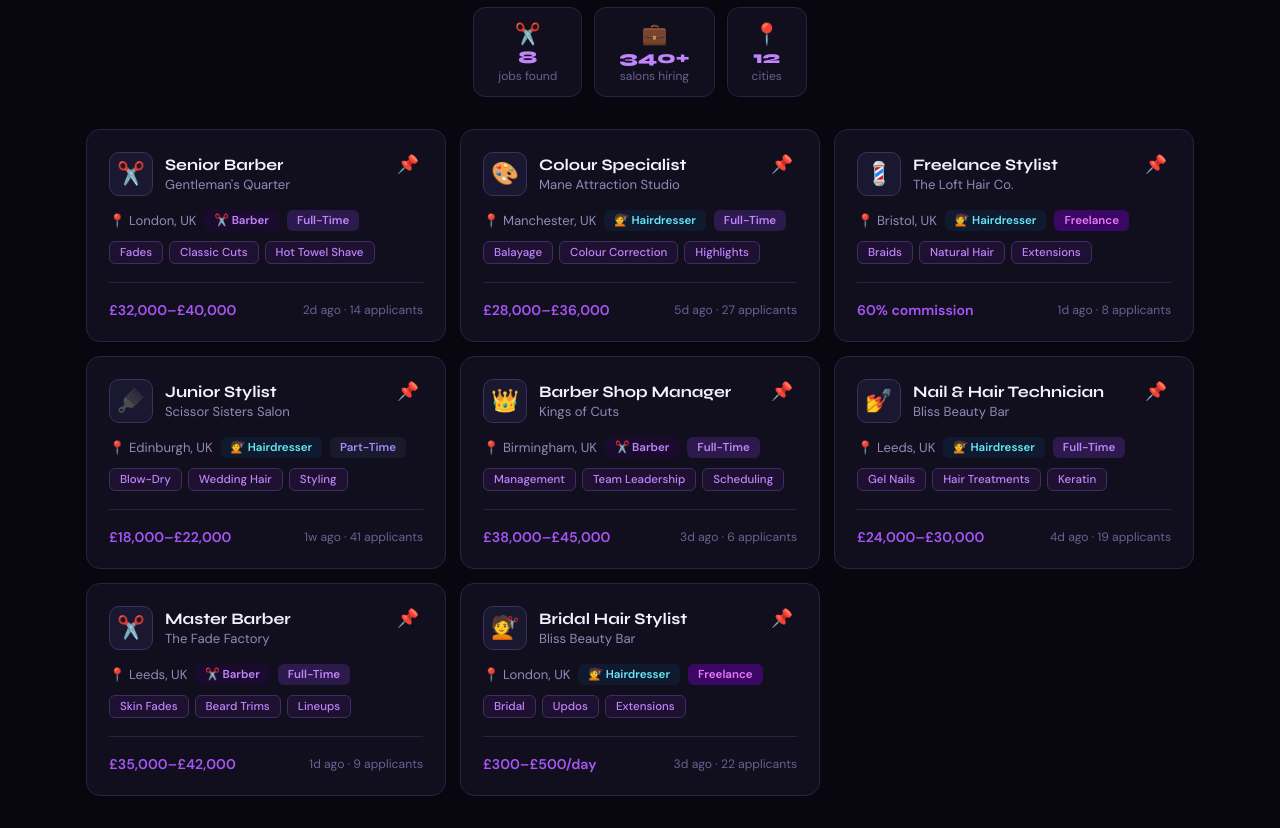
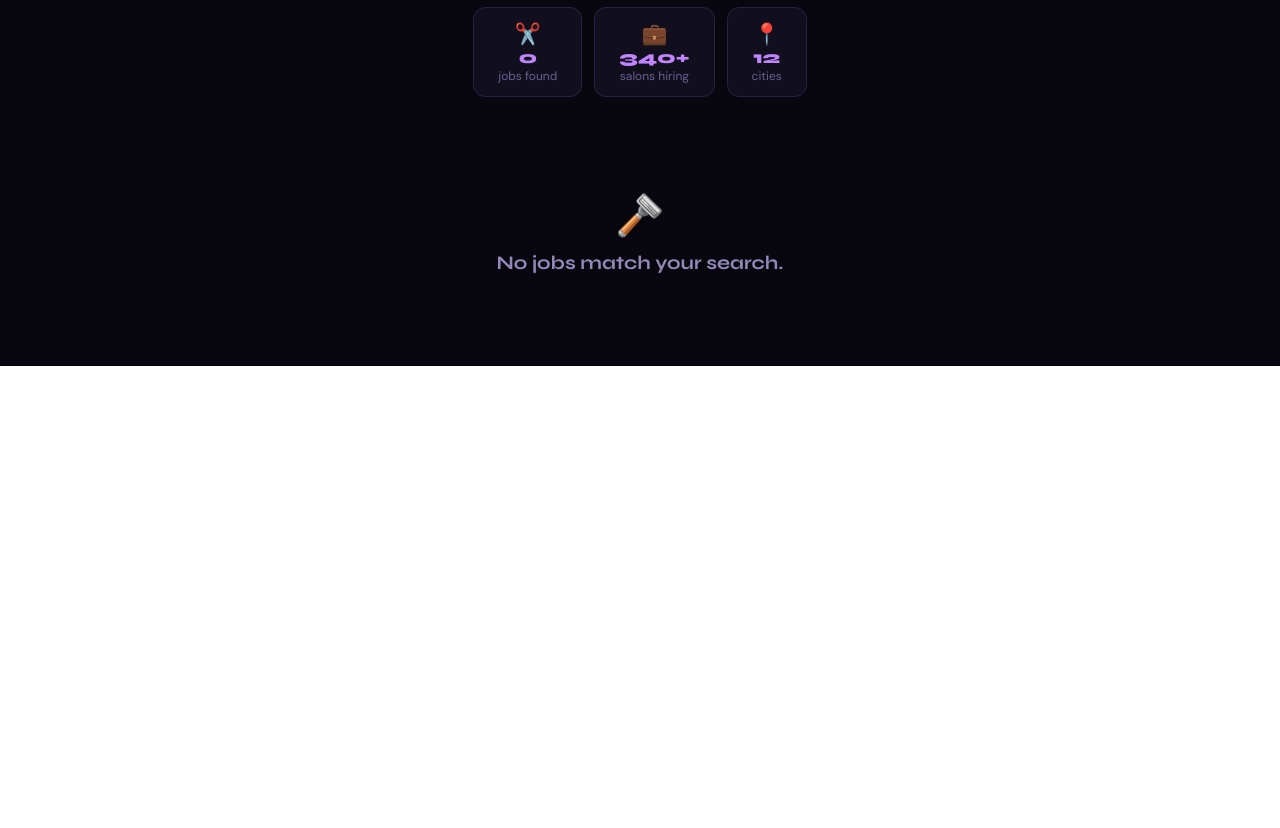
Before and after one commit to Hairwork/Hairwork, a React (Vite) app: page / in a window 1280 px wide. Shown: the part 620-1448 px from the top of the page. After the commit the page ends 986 px from the top, so only its background shows below. Built offline with nearby package versions, Linux system fonts and the light colour scheme.

Commit message:
Clear seed data from App component
Removed seed data for jobs, profiles, and messages.

```diff
--- a/src/App.jsx
+++ b/src/App.jsx
@@ -28,28 +28,11 @@ const C = {
 };
 
 // ─── Seed data ────────────────────────────────────────────────────────────────
-const SEED_JOBS = [
-  { id:"j1", title:"Senior Barber", salon:"Gentleman's Quarter", location:"London, UK", type:"Full-Time", salary:"£32,000–£40,000", posted:"2d ago", logo:"✂️", category:"Barbers", tags:["Fades","Classic Cuts","Hot Towel Shave"], description:"We're looking for an experienced barber to join our award-winning Central London shop. Must be confident with skin fades and traditional wet shaves.", applicants:14, postedBy:"owner1" },
-  { id:"j2", title:"Colour Specialist", salon:"Mane Attraction Studio", location:"Manchester, UK", type:"Full-Time", salary:"£28,000–£36,000", posted:"5d ago", logo:"🎨", category:"Hairdressers", tags:["Balayage","Colour Correction","Highlights"], description:"Join our vibrant creative team! You'll specialise in complex colour services including balayage, toning, and colour corrections for a diverse clientele.", applicants:27, postedBy:"owner1" },
-  { id:"j3", title:"Freelance Stylist", salon:"The Loft Hair Co.", location:"Bristol, UK", type:"Freelance", salary:"60% commission", posted:"1d ago", logo:"💈", category:"Hairdressers", tags:["Braids","Natural Hair","Extensions"], description:"Flexible chair rental or commission split available in our modern studio. Ideal for self-motivated stylists with an existing clientele.", applicants:8, postedBy:"owner2" },
-  { id:"j4", title:"Junior Stylist", salon:"Scissor Sisters Salon", location:"Edinburgh, UK", type:"Part-Time", salary:"£18,000–£22,000", posted:"1w ago", logo:"🪮", category:"Hairdressers", tags:["Blow-Dry","Wedding Hair","Styling"], description:"Perfect first step for a newly qualified stylist. We offer mentoring, regular training days and a supportive team environment.", applicants:41, postedBy:"owner2" },
-  { id:"j5", title:"Barber Shop Manager", salon:"Kings of Cuts", location:"Birmingham, UK", type:"Full-Time", salary:"£38,000–£45,000", posted:"3d ago", logo:"👑", category:"Barbers", tags:["Management","Team Leadership","Scheduling"], description:"We need a confident manager to run day-to-day operations of our busy 6-chair barbershop. Barbering experience required.", applicants:6, postedBy:"owner1" },
-  { id:"j6", title:"Nail & Hair Technician", salon:"Bliss Beauty Bar", location:"Leeds, UK", type:"Full-Time", salary:"£24,000–£30,000", posted:"4d ago", logo:"💅", category:"Hairdressers", tags:["Gel Nails","Hair Treatments","Keratin"], description:"Dual-skilled professional needed for our expanding beauty bar. Nail qualifications are a must; hair qualifications a big plus.", applicants:19, postedBy:"owner2" },
-  { id:"j7", title:"Master Barber", salon:"The Fade Factory", location:"Leeds, UK", type:"Full-Time", salary:"£35,000–£42,000", posted:"1d ago", logo:"✂️", category:"Barbers", tags:["Skin Fades","Beard Trims","Lineups"], description:"The Fade Factory is looking for a master barber to join our busy team. Must have at least 5 years experience and a strong client following.", applicants:9, postedBy:"owner2" },
-  { id:"j8", title:"Bridal Hair Stylist", salon:"Bliss Beauty Bar", location:"London, UK", type:"Freelance", salary:"£300–£500/day", posted:"3d ago", logo:"💇", category:"Hairdressers", tags:["Bridal","Updos","Extensions"], description:"Experienced bridal stylist needed for weekend bookings. Must be comfortable travelling to venues across London and the Home Counties.", applicants:22, postedBy:"owner1" },
-];
+const SEED_JOBS = [];
 
-const SEED_PROFILES = [
-  { id:"u1", name:"Jade Okonkwo", role:"Master Barber", location:"London", initials:"JO", type:"worker", bio:"Award-winning barber with 8 years experience. Specialist in skin fades, lineups, and traditional wet shaves. Open to senior roles.", skills:["Fades","Lineups","Braids","Hot Towel Shave"], portfolio:["https://images.unsplash.com/photo-1503951914875-452162b0f3f1?w=300&h=300&fit=crop","https://images.unsplash.com/photo-1599351431202-1e0f0137899a?w=300&h=300&fit=crop","https://images.unsplash.com/photo-1622286342621-4bd786c2447c?w=300&h=300&fit=crop"] },
-  { id:"u2", name:"Marco Ferretti", role:"Colour Technician", location:"Manchester", initials:"MF", type:"worker", bio:"Creative colourist passionate about balayage, colour corrections, and fashion shades. 5 years in high-end salons.", skills:["Balayage","Bleach & Tone","Highlights","Colour Correction"], portfolio:["https://images.unsplash.com/photo-1560869713-da86bd7f2b4d?w=300&h=300&fit=crop","https://images.unsplash.com/photo-1522337360788-8b13dee7a37e?w=300&h=300&fit=crop","https://images.unsplash.com/photo-1562322140-8baeececf3df?w=300&h=300&fit=crop"] },
-  { id:"u3", name:"Priya Mehta", role:"Bridal Stylist", location:"Birmingham", initials:"PM", type:"worker", bio:"Specialist in bridal and occasion hair. Experienced with all hair textures. Available for freelance weddings and full-time studio roles.", skills:["Updos","Extensions","Blow-Dry","Braids"], portfolio:["https://images.unsplash.com/photo-1519699047748-de8e457a634e?w=300&h=300&fit=crop","https://images.unsplash.com/photo-1595476108010-b4d1f102b1b1?w=300&h=300&fit=crop","https://images.unsplash.com/photo-1492106087820-71f1a00d2b11?w=300&h=300&fit=crop"] },
-];
+const SEED_PROFILES = [];
 
-const SEED_MESSAGES = [
-  { id:"m1", from:"owner1", to:"u1", fromName:"Gentleman's Quarter", text:"Hi Jade, we'd love to have you come in for a trial day. Would next Tuesday work?", time:"10:32 AM" },
-  { id:"m2", from:"u1", to:"owner1", fromName:"Jade Okonkwo", text:"That sounds great! Tuesday works perfectly for me.", time:"11:15 AM" },
-  { id:"m3", from:"owner2", to:"u2", fromName:"The Loft Hair Co.", text:"Marco, your portfolio is incredible. We have a colour specialist opening — interested?", time:"Yesterday" },
-];
+const SEED_MESSAGES = [];
 
 const TYPE_COLORS = {
   "Full-Time":  { bg:"#2d1a4d", text:"#c084fc" },
@@ -934,11 +917,7 @@ function AuthPanel({ mode, setMode, onLogin, profiles, updateProfiles }) {
       )}
       <Input label="Email" value={form.email} onChange={set("email")} placeholder="you@example.com" type="email" />
       <Input label="Password" value={form.password} onChange={set("password")} placeholder="••••••••" type="password" />
-      {mode==="login" && (
-        <div style={{ background:C.surface2, borderRadius:8, padding:"10px 14px", marginBottom:16, fontSize:"0.8rem", color:C.muted }}>
-          Demo accounts: <strong style={{color:C.purple3}}>jade@hairwork.com</strong> / <strong style={{color:C.purple3}}>marco@hairwork.com</strong> / <strong style={{color:C.purple3}}>owner@hairwork.com</strong> — all password: <strong style={{color:C.purple3}}>demo</strong>
-        </div>
-      )}
+
       <Btn onClick={mode==="login"?handleLogin:handleSignup} style={{ width:"100%", marginBottom:14 }}>
         {mode==="login"?"Log In":"Create Account"}
       </Btn>
```
